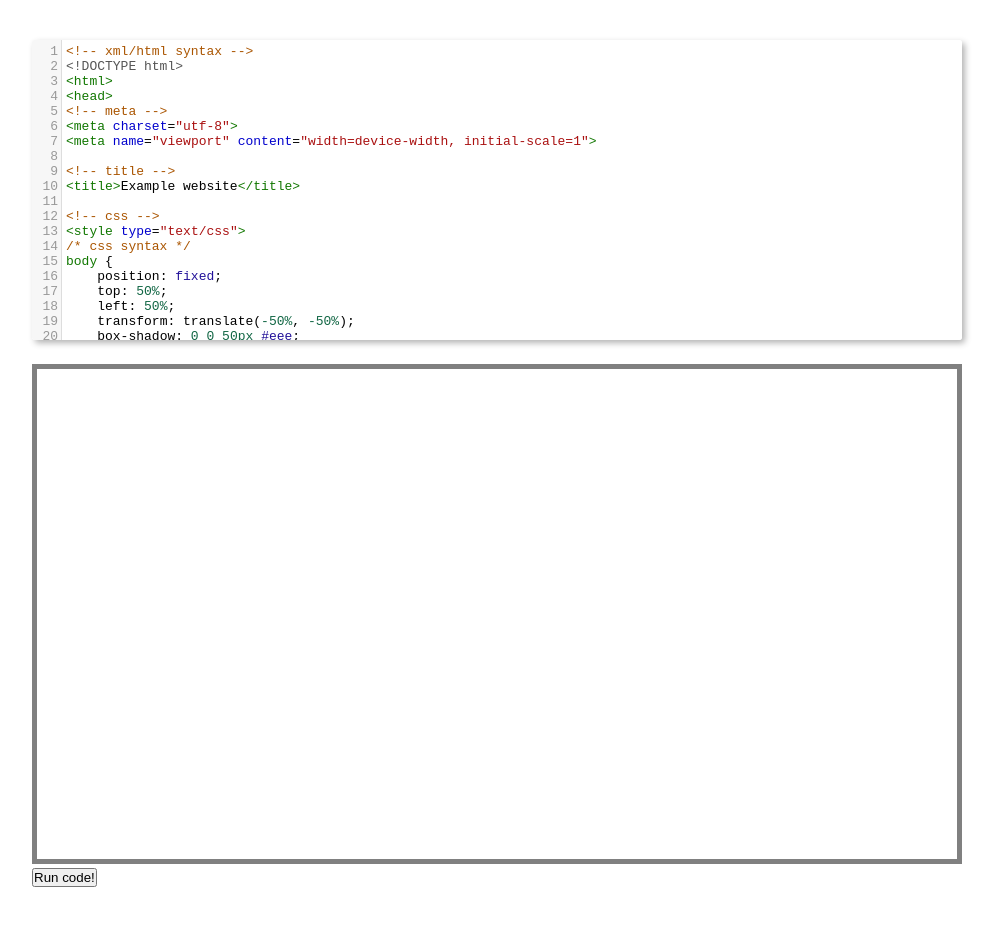
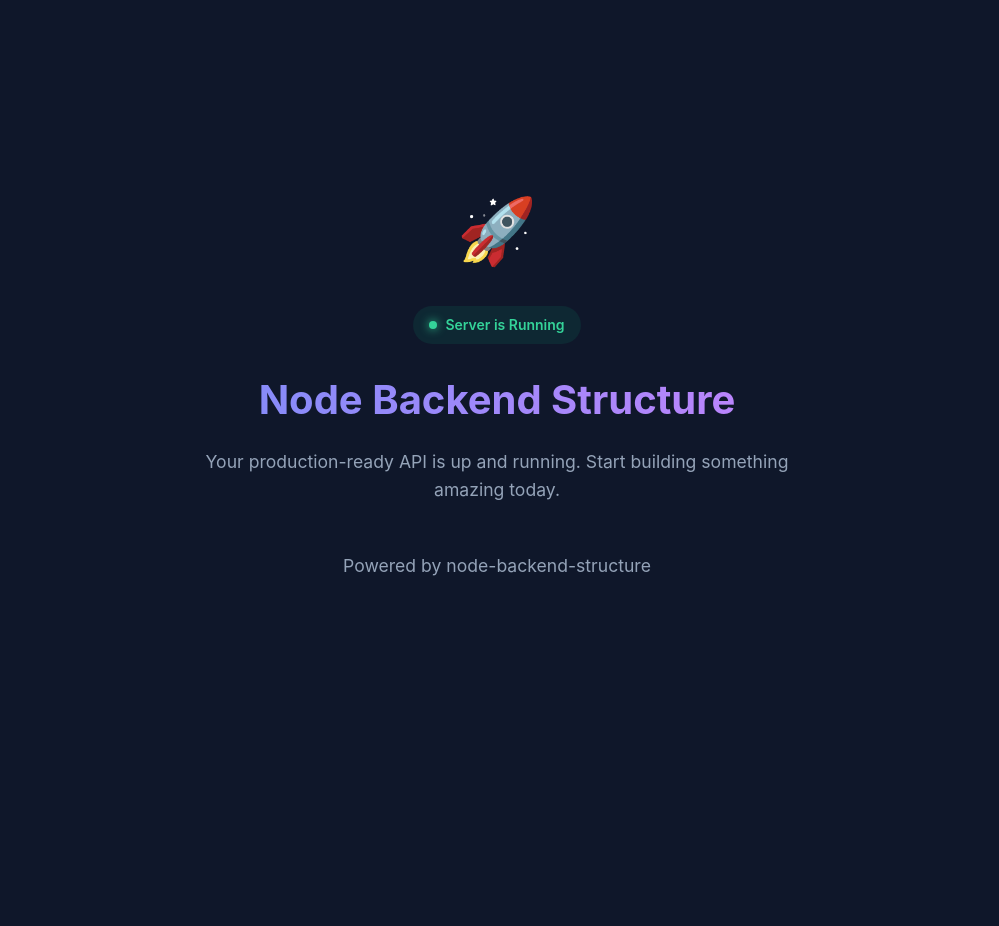
Before and after one commit to isksamiul/node-backend-structure, a website: page views/index.html in a window 1280 px wide. Shown: the whole page, without its empty margins (143-1142 px from the left). After the commit the page ends 800 px from the top, so only its background shows below. Drawn offline with nearby package versions, Linux system fonts and the light colour scheme.

Commit message:
feat: update index.html to modern landing page without endpoints

```diff
--- a/views/index.html
+++ b/views/index.html
@@ -1,152 +1,126 @@
 <!DOCTYPE html>
-<html lang="en" >
+<html lang="en">
+
 <head>
     <meta charset="UTF-8">
-<link rel='stylesheet' href='https://cdnjs.cloudflare.com/ajax/libs/codemirror/5.13.4/codemirror.css'>
+    <meta name="viewport" content="width=device-width, initial-scale=1.0">
+    <title>Node Backend Structure API</title>
     <style>
-*, *:after, *:before {
+        :root {
+            --primary: #6366f1;
+            --secondary: #4f46e5;
+            --bg: #0f172a;
+            --text: #f8fafc;
+            --card-bg: #1e293b;
+        }
+
+        * {
             margin: 0;
             padding: 0;
             box-sizing: border-box;
+            font-family: 'Inter', -apple-system, BlinkMacSystemFont, 'Segoe UI', Roboto, sans-serif;
         }
 
-/* ----------
-WRAPPERS & CONTAINERS
----------- */
-section {
-position: relative;
-padding: 2.5rem 0;
-}
-.container {
-position: relative;
-margin: auto;
-padding: 0 20px;
-width: 100%;
-max-width: 970px;
-}
-section:after, .container:after, .row:after {
-display: table;
-content: '';
-clear: both;
-}
-/* ----------
-CODE BLOCK
----------- */
-.code-container {
-position: relative;
-margin-bottom: 1.5rem;
-overflow: hidden;
-border-radius: 3px;
-box-shadow: 3px 3px 6px rgba(0, 0, 0, .3);
-}
-.code-container:last-child {
-margin-bottom: 0;
+        body {
+            background-color: var(--bg);
+            color: var(--text);
+            min-height: 100vh;
+            display: flex;
+            flex-direction: column;
+            align-items: center;
+            justify-content: center;
+            line-height: 1.6;
         }
 
-.btn {
-background-color: #ed9d0a;
-color: #fff;
-padding: 4px 10px;
-text-decoration: none;
-border-radius: 3px;
-box-shadow: 0 8px 6px -6px rgba(0, 0, 0, .15);
--webkit-backface-visibility: hidden;
--webkit-transition: 200ms -webkit-transform ease, 200ms transform ease, 200ms box-shadow ease;
-transition: 200ms -webkit-transform ease, 200ms transform ease, 200ms box-shadow ease;
+        .container {
+            max-width: 800px;
+            padding: 2rem;
+            text-align: center;
         }
-.btn:hover {
-box-shadow: 0 6px 6px -4px rgba(0, 0, 0, .2);
--webkit-transform: translateY(-2px);
-transform: translateY(-2px);
+
+        .logo {
+            font-size: 4rem;
+            margin-bottom: 1rem;
+            animation: float 3s ease-in-out infinite;
         }
-.btn.btn-left {
-float: left;
+
+        h1 {
+            font-size: 2.5rem;
+            margin-bottom: 1rem;
+            background: linear-gradient(to right, #818cf8, #c084fc);
+            -webkit-background-clip: text;
+            -webkit-text-fill-color: transparent;
+            background-clip: text;
         }
-.btn.btn-right {
-float: right;
+
+        p {
+            color: #94a3b8;
+            font-size: 1.1rem;
+            margin-bottom: 2rem;
+            max-width: 600px;
+            margin-left: auto;
+            margin-right: auto;
         }
-.row {
+
+        .status-badge {
+            display: inline-flex;
+            align-items: center;
+            padding: 0.5rem 1rem;
+            background: rgba(16, 185, 129, 0.1);
+            color: #34d399;
+            border-radius: 9999px;
+            font-weight: 600;
+            font-size: 0.875rem;
             margin-bottom: 1.5rem;
-width: 100%;
         }
-.row:last-child {
-margin-bottom: 0;
+
+        .status-dot {
+            width: 8px;
+            height: 8px;
+            background-color: #34d399;
+            border-radius: 50%;
+            margin-right: 0.5rem;
+            box-shadow: 0 0 10px #34d399;
+        }
+
+        @keyframes float {
+            0% {
+                transform: translateY(0px);
+            }
+
+            50% {
+                transform: translateY(-10px);
+            }
+
+            100% {
+                transform: translateY(0px);
+            }
+        }
+
+        footer {
+            margin-top: 3rem;
+            color: #64748b;
+            font-size: 0.875rem;
         }
     </style>
 </head>
-<body translate="no" >
-<section>
+
+<body>
     <div class="container">
-<div class="code-container">
-<textarea id="code"><!-- xml/html syntax -->
-<!DOCTYPE html>
-<html>
-<head>
-<!-- meta -->
-<meta charset="utf-8">
-<meta name="viewport" content="width=device-width, initial-scale=1">
+        <div class="logo">🚀</div>
 
-<!-- title -->
-<title>Example website</title>
+        <div class="status-badge">
+            <span class="status-dot"></span>
+            Server is Running
+        </div>
 
-<!-- css -->
-<style type="text/css">
-/* css syntax */
-body {
-    position: fixed;
-    top: 50%;
-    left: 50%;
-    transform: translate(-50%, -50%);
-    box-shadow: 0 0 50px #eee;
-    padding: 20px;
-    background: #fff
-}
-html {
-    background: #fafafa
-}
-</style>
+        <h1>Node Backend Structure</h1>
+        <p>Your production-ready API is up and running. Start building something amazing today.</p>
 
-</head>
-<body>
-<section>
-<div class="container">
-<h1>Example website</h1>
-<p>This is just a HTML example</p>
+        <footer>
+            <p>Powered by node-backend-structure</p>
+        </footer>
     </div>
-</section>
-</body>
-</html>
-</textarea>
-</div>
-<iframe id="code_result" width="100%" height="500px" style="border: 5px solid gray">
-</iframe>
-<button onclick="run()">Run code!</button>
-
-</div>
-</section>
-<script src='https://cdnjs.cloudflare.com/ajax/libs/codemirror/5.13.4/codemirror.js'></script>
-<script src='https://cdnjs.cloudflare.com/ajax/libs/codemirror/5.13.4/mode/xml/xml.js'></script>
-<script src='https://cdnjs.cloudflare.com/ajax/libs/codemirror/5.13.4/mode/css/css.js'></script>
-<script src='https://cdnjs.cloudflare.com/ajax/libs/codemirror/5.13.4/mode/javascript/javascript.js'></script>
-<script src='https://cdnjs.cloudflare.com/ajax/libs/codemirror/5.13.4/mode/htmlmixed/htmlmixed.js'></script>
-<script id="rendered-js" >
-var doc = document.getElementById('code_result').contentWindow.document;
-var html_value;
-var editor = CodeMirror.fromTextArea(document.getElementById("code"), {
-    styleActiveLine: true,
-    lineNumbers: true,
-    matchBrackets: true,
-    autoCloseBrackets: true,
-    autoCloseTags: true,
-    mode: "htmlmixed",
-});
-function run() {
-    html_value = editor.getValue();
-    doc.open();
-    doc.write(html_value);
-    doc.close();
-}
-</script>
 </body>
 
 </html>
```
Lines whose indentation alone changed are shown as unchanged.
